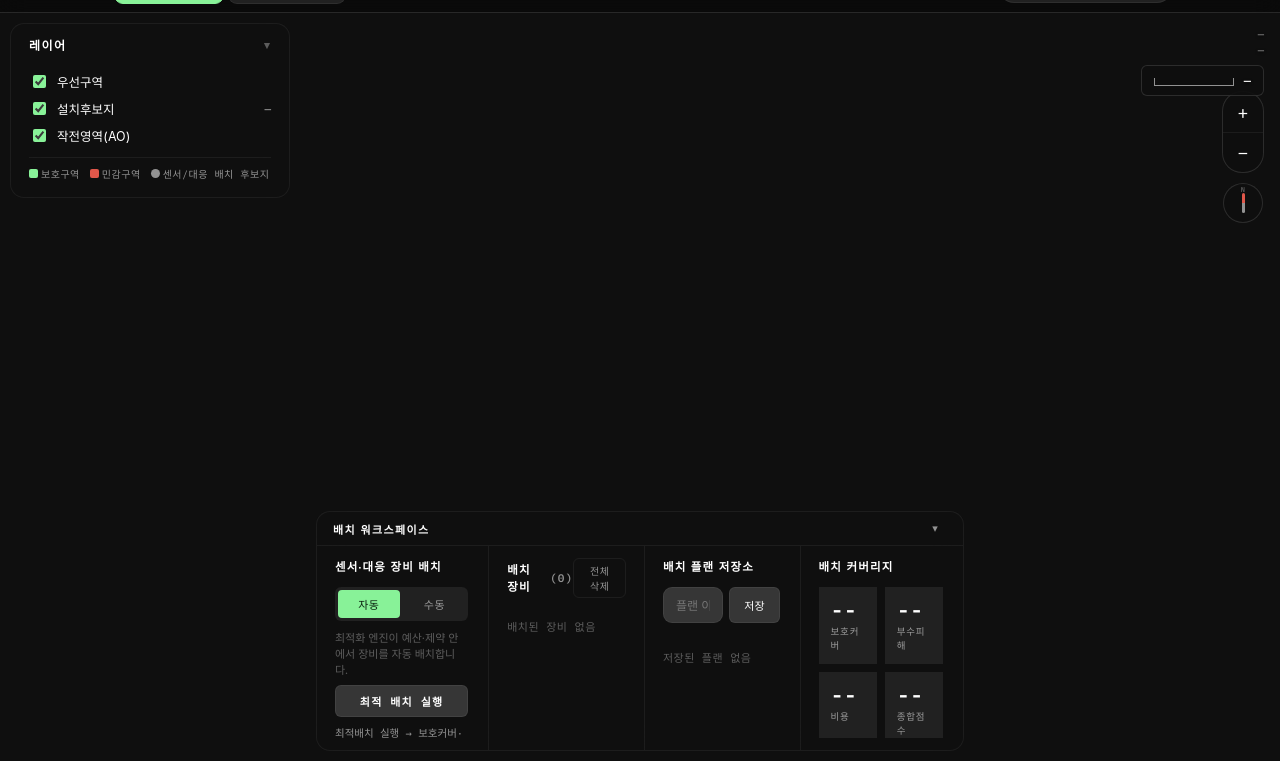
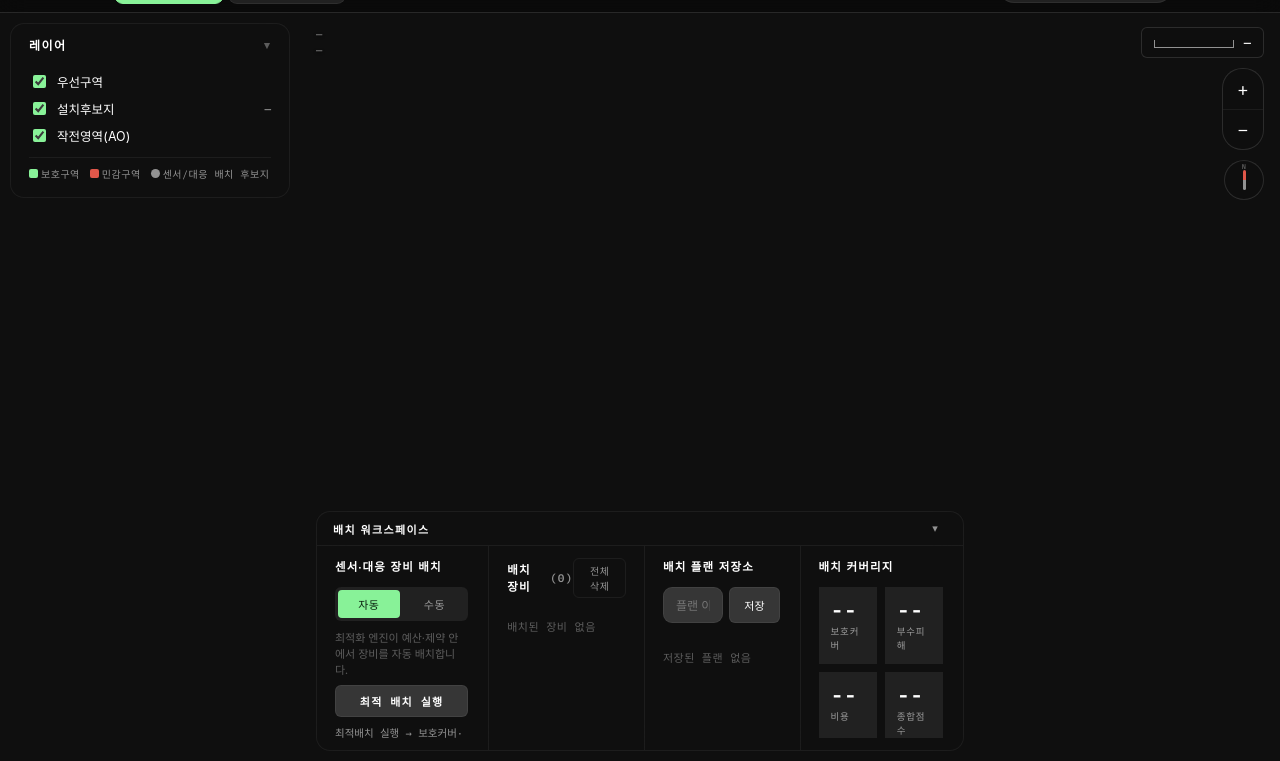
Before and after one commit to jlthreek/bunkr, a website built with Vite: page index.html in a window 1280 px wide. Shown: the part 39-800 px from the top of the page. Built offline with nearby package versions, Linux system fonts and the light colour scheme; no server answers; what cesium would draw is missing.

Commit message:
fix: ui 버그 수정

```diff
--- a/index.html
+++ b/index.html
@@ -332,8 +332,12 @@
         </div>
       </div>
 
-      <!-- ══ 맵 크롬: 줌 pill + 나침반 (Apple 지도 스타일) ══ -->
+      <!-- ══ 맵 크롬: 스케일바 + 줌 pill + 나침반 (Apple 지도 스타일) ══ -->
       <div id="map-controls">
+        <div id="scalebar">
+          <div id="scalebar-track"><div id="scalebar-inner"></div></div>
+          <div id="scalebar-label">—</div>
+        </div>
         <div class="mapc-zoom">
           <button class="mapc-btn" id="zoom-in" title="확대">+</button>
           <button class="mapc-btn" id="zoom-out" title="축소">−</button>
@@ -345,15 +349,11 @@
           <span class="compass-n">N</span>
         </button>
       </div>
-      <!-- 좌표 · 축척 HUD (맵 우상단) -->
+      <!-- 좌표 · 축척(GRID) HUD (맵 좌상단) -->
       <div id="map-hud">
         <span class="mono" id="hud-coord">—</span>
         <span class="mono" id="hud-scale">—</span>
         <span id="hud-title" hidden></span>
-        <div id="scalebar">
-          <div id="scalebar-track"><div id="scalebar-inner"></div></div>
-          <div id="scalebar-label">—</div>
-        </div>
       </div>
 
       <!-- ══ 센서 미배치 안내 오버레이 (탐지 자산 0 상태에서 위협 생성 시) ══ -->
--- a/src/style.css
+++ b/src/style.css
@@ -533,11 +533,11 @@ body {
 #map-hud {
   position: absolute;
   top: calc(var(--topbar-h) + 14px);
-  right: calc(var(--right-w) + 16px);
+  left: calc(var(--left-w) + 16px);
   z-index: 9;
   display: flex;
   flex-direction: column;
-  align-items: flex-end;
+  align-items: flex-start;
   gap: 2px;
   font-family: var(--font-mono);
   font-size: 10.5px;
@@ -546,7 +546,7 @@ body {
   text-shadow: 0 1px 3px rgba(0, 0, 0, 0.85);
   pointer-events: none;
   transition: top var(--ds-t-content) var(--ds-ease),
-    right var(--ds-t-content) var(--ds-ease);
+    left var(--ds-t-content) var(--ds-ease);
 }
 #left-rail::-webkit-scrollbar,
 #right-rail::-webkit-scrollbar,
@@ -1542,11 +1542,11 @@ select {
 #map-controls {
   position: absolute;
   right: calc(var(--right-w) + 16px);
-  top: calc(var(--topbar-h) + 78px);
+  top: calc(var(--topbar-h) + 14px);
   z-index: 9;
   display: flex;
   flex-direction: column;
-  align-items: center;
+  align-items: flex-end;
   gap: 10px;
   transition: right var(--ds-t-content) var(--ds-ease),
     top var(--ds-t-content) var(--ds-ease);
@@ -1631,7 +1631,6 @@ select {
   pointer-events: none;
 }
 #scalebar {
-  margin-top: 6px;
   display: flex;
   align-items: center;
   gap: 10px;
```
